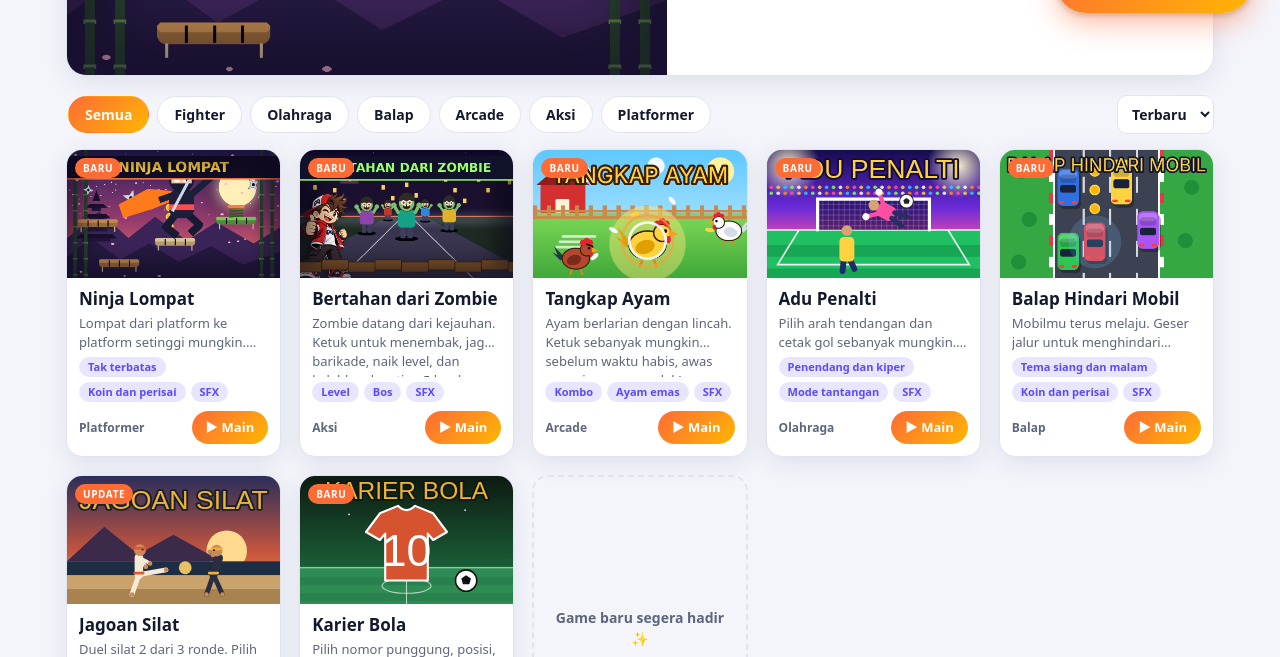
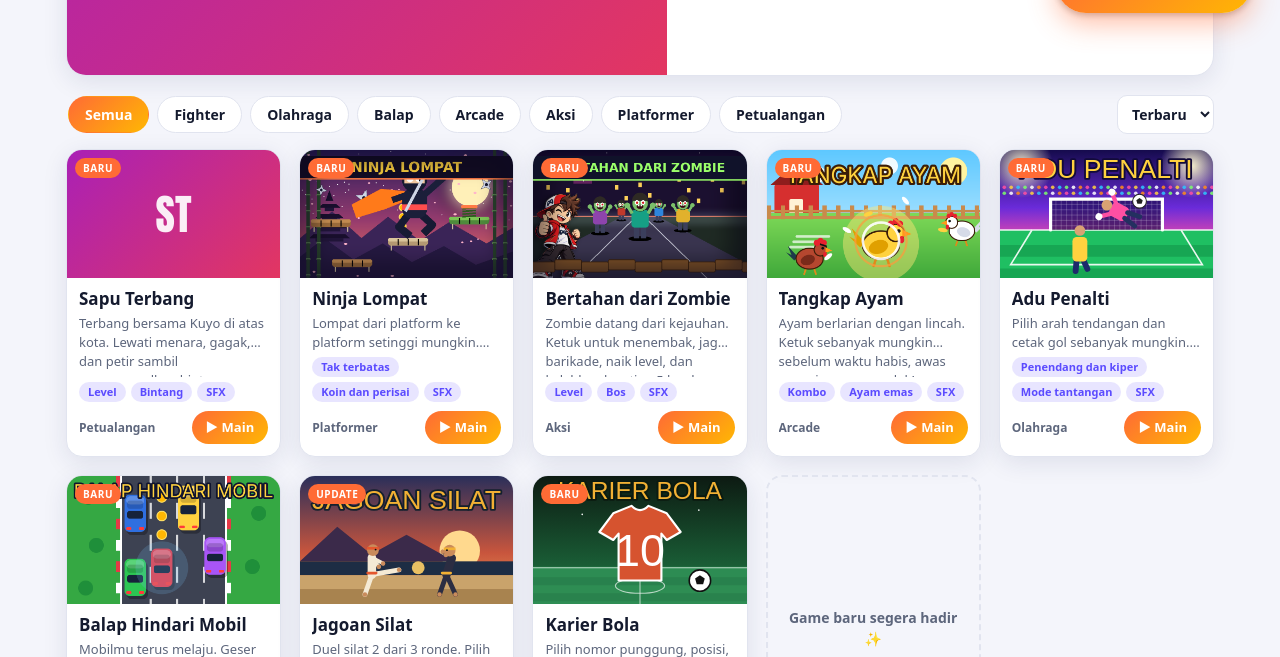
Before and after one commit to junaedibuton22-beep/Playkuy, a plain HTML site: page index.html in a window 1280 px wide. Shown: the part 687-1344 px from the top of the page. Drawn offline with Linux system fonts and the light colour scheme.

Commit message:
index.html

```diff
--- a/index.html
+++ b/index.html
@@ -255,6 +255,10 @@ const GAMES = [
     deskripsi:'Lompat dari platform ke platform setinggi mungkin. Hindari shuriken dan kelelawar, ambil koin, dan awas platform yang rapuh!',
     fitur:['Tak terbatas','Koin dan perisai','SFX'],
     cover:'cover-ninja-lompat.png', tgl:'2026-11-15' },
+  { file:'sapu-terbang.html', judul:'Sapu Terbang', kategori:'Petualangan',
+    deskripsi:'Terbang bersama Kuyo di atas kota. Lewati menara, gagak, dan petir sambil mengumpulkan bintang, ramuan magnet, dan perisai.',
+    fitur:['Level','Bintang','SFX'],
+    cover:'cover-sapu-terbang.png', tgl:'2026-11-16' },
   // ↓ TAMBAHKAN GAME BARU DI SINI ↓
 ];
 
```
